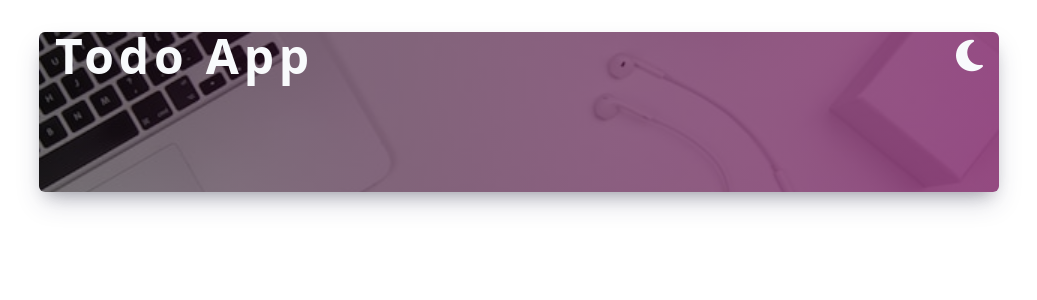
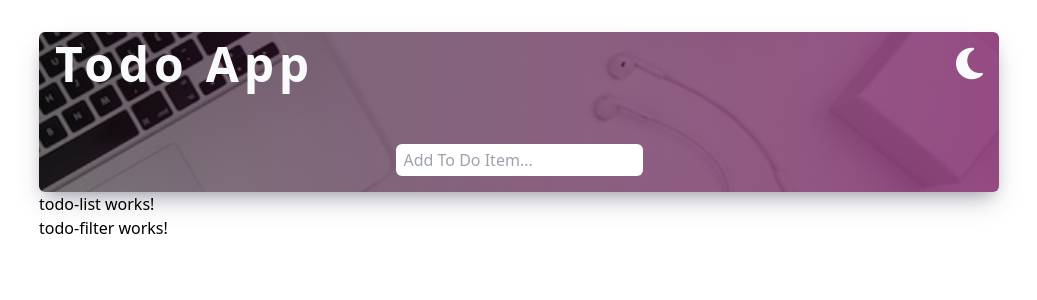
Before and after one commit to dev-jLagunas/ng-todo-app, an Angular app: page /main in a window 1280 px wide. Shown: the top 300 px of the page, without its empty margins (121-1158 px from the left). Built offline with nearby package versions, Linux system fonts and the light colour scheme.

Commit message:
feat(Todo Input Component): set up input html, add styles, and add to U.I.

```diff
--- /dev/null
+++ b/src/app/todo-filter/todo-filter.component.html
@@ -0,0 +1 @@
+<p>todo-filter works!</p>
--- a/src/app/todo-header/todo-header.component.html
+++ b/src/app/todo-header/todo-header.component.html
@@ -1,4 +1,4 @@
-<header class="flex justify-between items-center mt-8 px-4 text-slate-50">
+<header class="flex justify-between items-center mt-8 px-4 text-slate-50 pt-2">
   <h1 class="text-3xl tracking-widest font-bold md:text-5xl">Todo App</h1>
   <i class="fa-solid fa-moon text-2xl md:text-4xl"></i>
   <!-- <i class="fa-solid fa-sun"></i> -->
--- a/src/app/todo-input/todo-input.component.html
+++ b/src/app/todo-input/todo-input.component.html
@@ -1 +1,9 @@
-<p>todo-input works!</p>
+<article class="w-max mx-auto mt-14">
+  <label for="todo-input" class="sr-only">Todo Input</label>
+  <input
+    type="text"
+    name="todo-input"
+    class="px-2 py-1 rounded-md"
+    placeholder="Add To Do Item..."
+  />
+</article>
--- a/src/app/todo-main/todo-main.component.html
+++ b/src/app/todo-main/todo-main.component.html
@@ -1,3 +1,6 @@
 <div class="h-40 background-div rounded-md">
   <app-todo-header></app-todo-header>
+  <app-todo-input></app-todo-input>
 </div>
+<app-todo-list></app-todo-list>
+<app-todo-filter></app-todo-filter>
```
Also changed, not shown: src/app/todo-filter/todo-filter.component.ts (added, +12 -0 lines), src/app/todo-main/todo-main.component.ts (+9 -1 lines), src/app/todo-filter/todo-filter.component.css (added), 1 other file (tests, documents, lock files or other folders).
